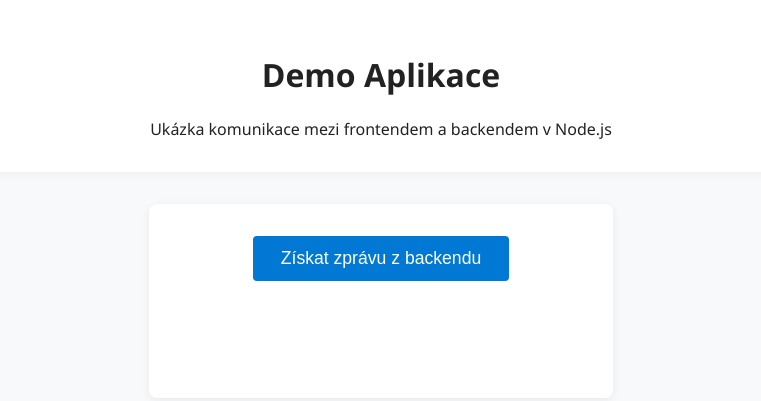
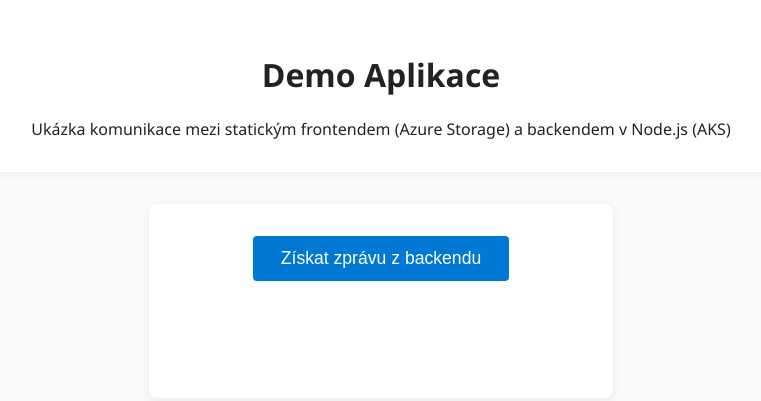
Before and after one commit to pavelkutka/demoapp, a plain HTML site: page terraform/frontend/index.html in a window 1280 px wide. Shown: the whole page, without its empty margins (259-1020 px from the left). Drawn offline with Linux system fonts and the light colour scheme.

Commit message:
Rename SA and edit frontend header

```diff
--- a/terraform/frontend/index.html
+++ b/terraform/frontend/index.html
@@ -10,7 +10,7 @@
 <body>
     <header>
         <h1>Demo Aplikace</h1>
-        <p>Ukázka komunikace mezi frontendem a backendem v Node.js</p>
+        <p>Ukázka komunikace mezi statickým frontendem (Azure Storage) a backendem v Node.js (AKS)</p>
     </header>
     <main>
         <button onclick="getMessage()">Získat zprávu z backendu</button>
```
Also changed, not shown: 1 other file.
